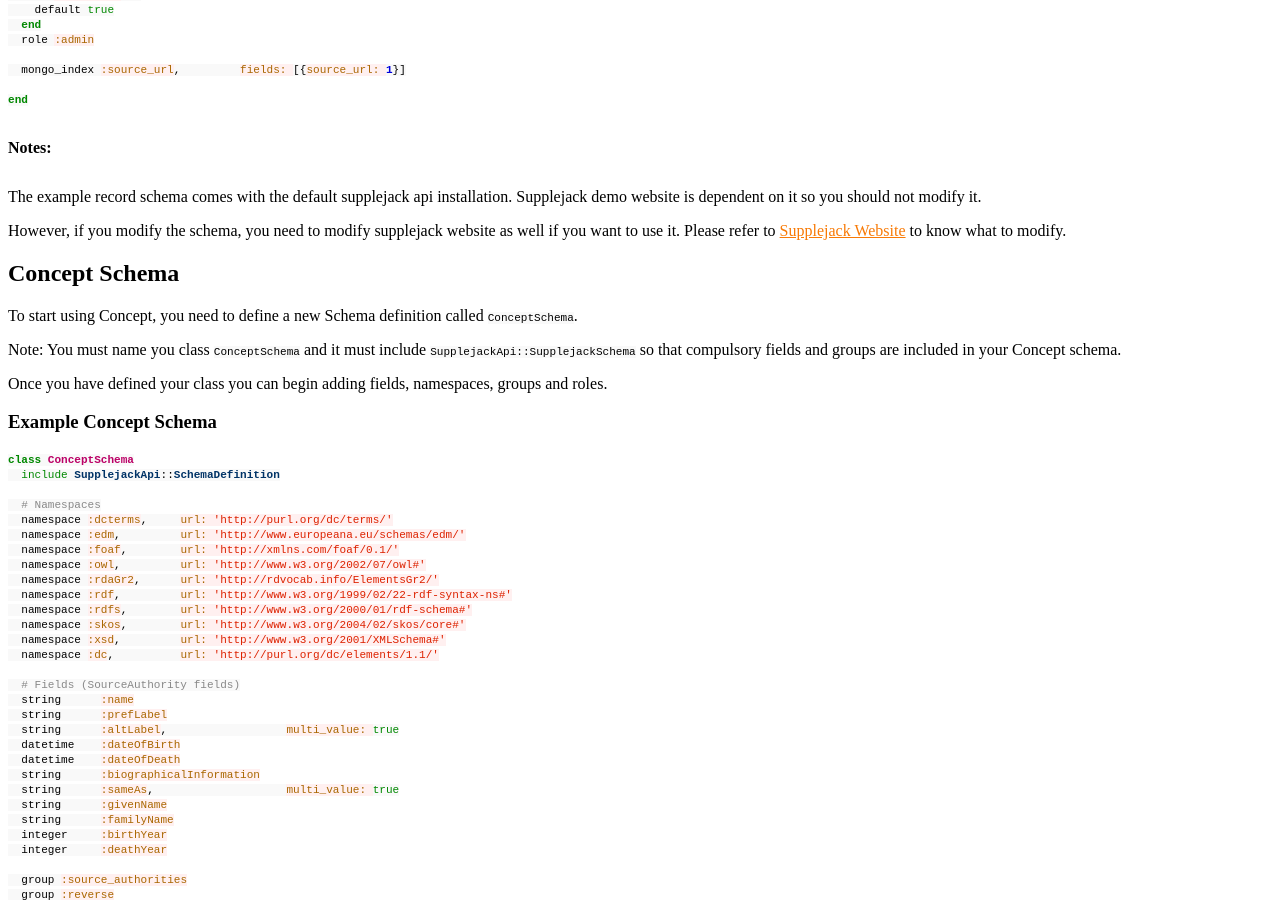
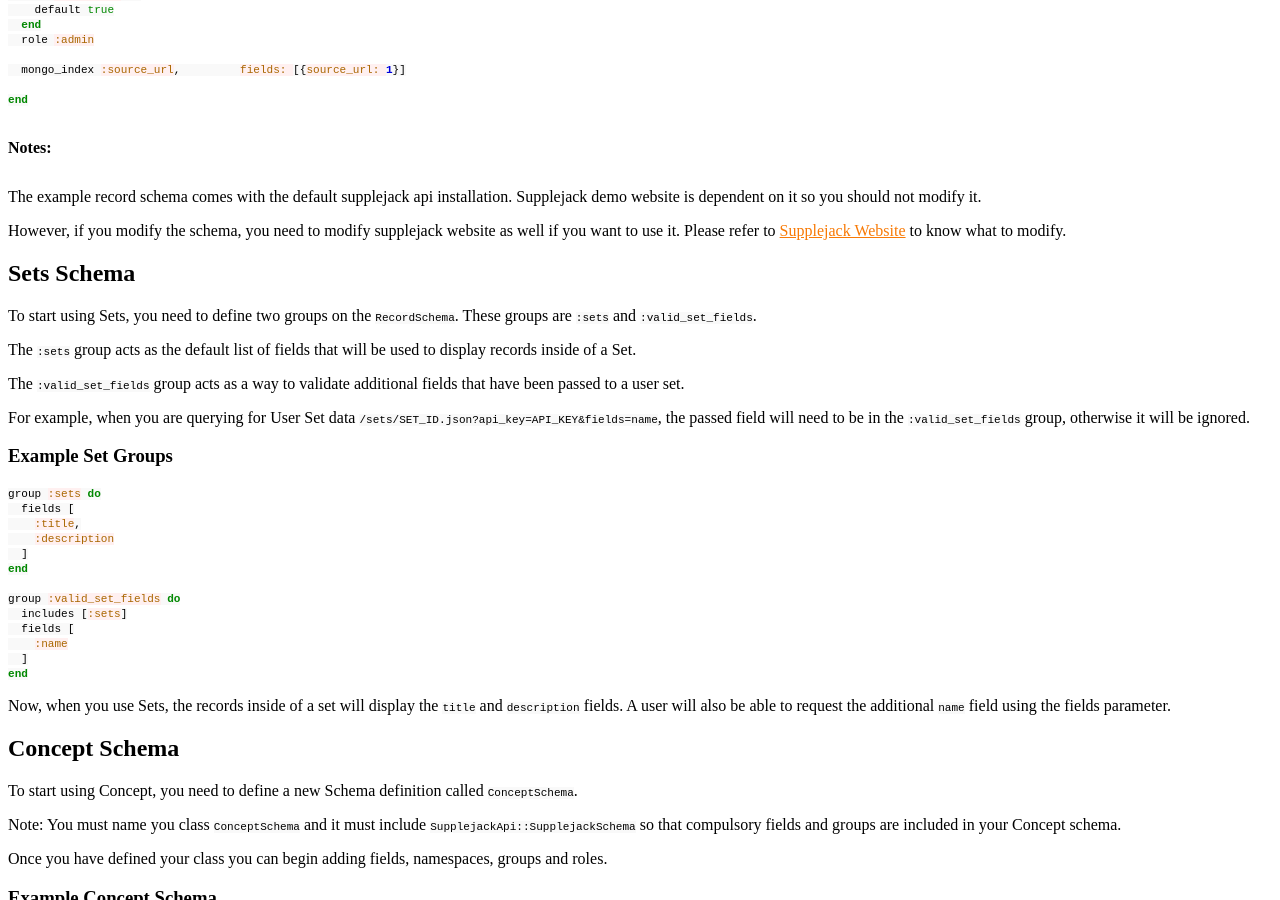
Before and after one commit to DigitalNZ/supplejack, a Jekyll site: the page built from _posts/2014-05-01-creating-schemas.md, in a window 1280 px wide and 900 px high, scrolled down 2872 px. Built offline with Jekyll 4.4.1, drawn with Linux system fonts in a browser that asks for light colours; Markdown is read by kramdown in place of the engine named in the settings; a style sheet for code colours, icons or effects is not loaded.

Commit message:
Add documentation for adding the required sets information to the Record Schema

````diff
--- a/_posts/2014-05-01-creating-schemas.md
+++ b/_posts/2014-05-01-creating-schemas.md
@@ -148,6 +148,36 @@ The example record schema comes with the default supplejack api installation. Su
 
 However, if you modify the schema, you need to modify supplejack website as well if you want to use it. Please refer to [Supplejack Website](/supplejack/start/supplejack-website.html#notes) to know what to modify.
 
+## Sets Schema ##
+
+To start using Sets, you need to define two groups on the `RecordSchema`. These groups are `:sets` and `:valid_set_fields`.
+
+The `:sets` group acts as the default list of fields that will be used to display records inside of a Set.
+
+The `:valid_set_fields` group acts as a way to validate additional fields that have been passed to a user set.
+
+For example, when you are querying for User Set data `/sets/SET_ID.json?api_key=API_KEY&fields=name`, the passed field will need to be in the `:valid_set_fields` group, otherwise it will be ignored.
+
+
+### Example Set Groups ###
+
+```ruby
+group :sets do
+  fields [
+    :title,
+    :description
+  ]
+end
+
+group :valid_set_fields do
+  includes [:sets]
+  fields [
+    :name
+  ]
+end
+```
+
+Now, when you use Sets, the records inside of a set will display the `title` and `description` fields. A user will also be able to request the additional `name` field using the fields parameter.
 
 ## Concept Schema ##
 
````
